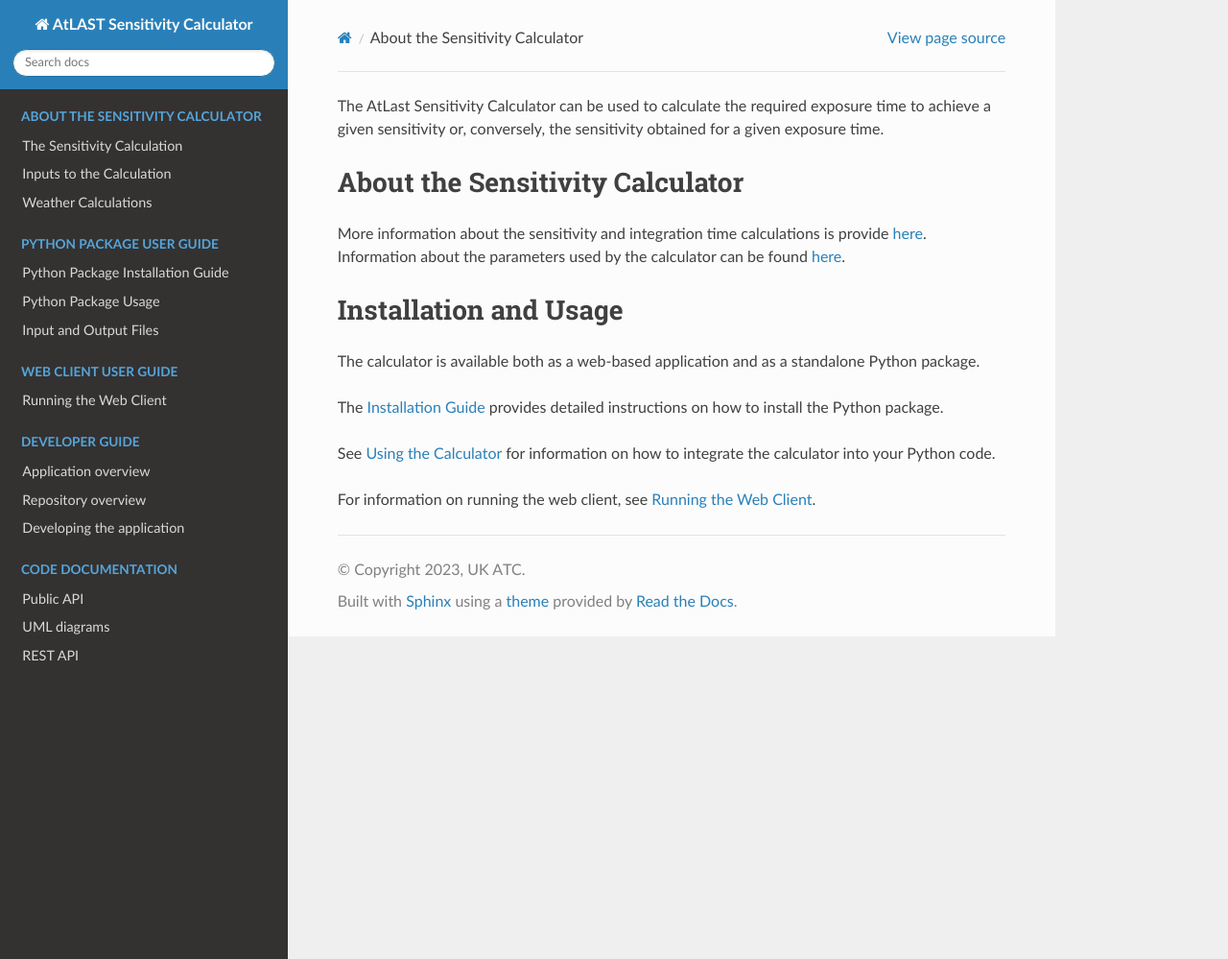
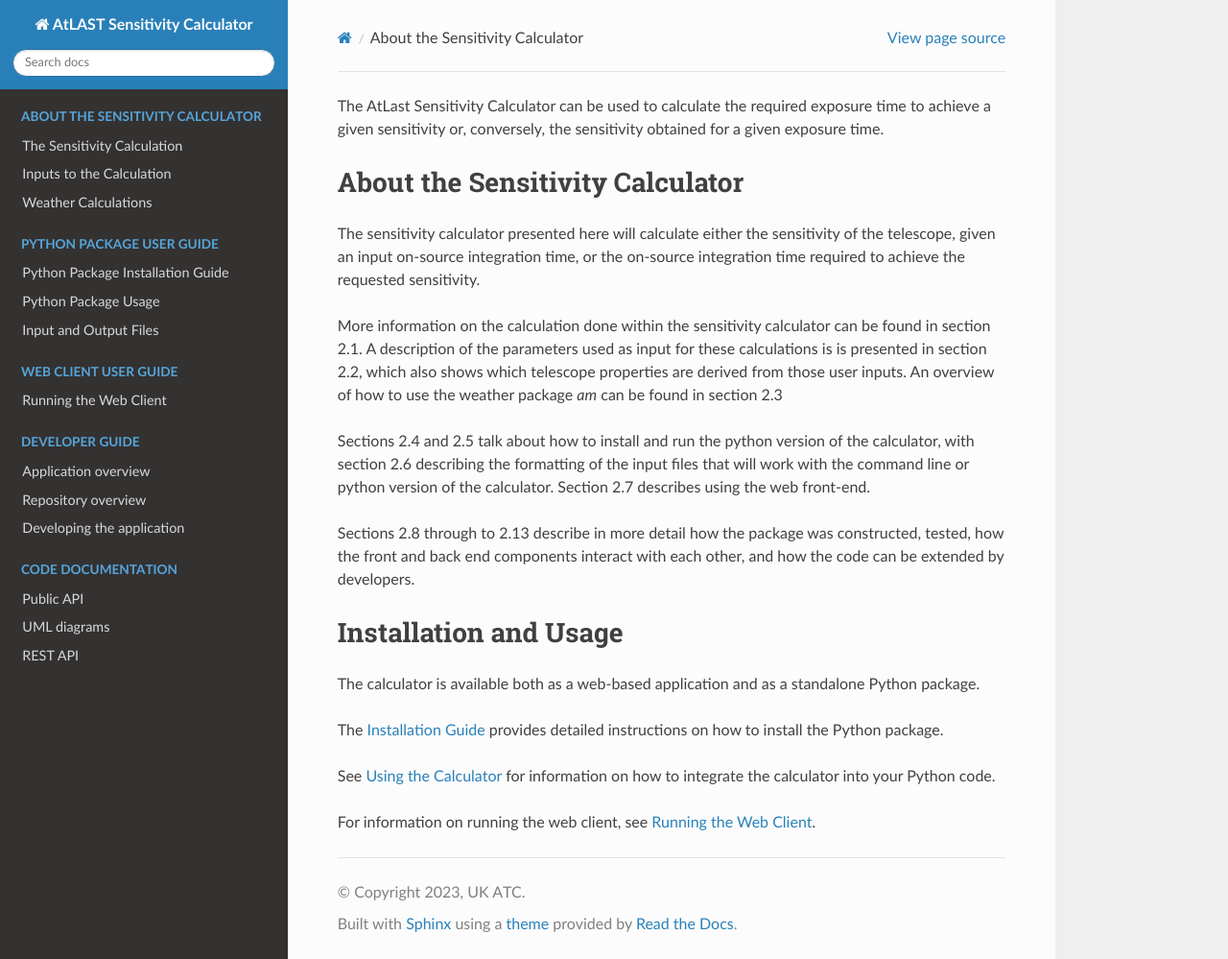
Before and after one commit to ukatc/AtLAST_sensitivity_calculator, a Sphinx documentation site: the page built from docs/source/home.rst, in a window 1280 px wide and 999 px high. Shown: the whole window at 96% size. Built offline with Sphinx 7.4.7 and the Read the Docs theme 3.1.0, drawn with Linux system fonts in a browser that asks for light colours.

Commit message:
Update home.rst
updated info in first chapter to explain what types of information can be found in which sub-sections of the user guide

```diff
--- a/docs/source/home.rst
+++ b/docs/source/home.rst
@@ -4,10 +4,13 @@ obtained for a given exposure time.
 
 About the Sensitivity Calculator
 --------------------------------
-More information about the sensitivity and integration time calculations is
-provide :doc:`here <calculator_info/sensitivity>`. Information about the
-parameters used by the calculator can be found
-:doc:`here <calculator_info/calculation_inputs>`.
+The sensitivity calculator presented here will calculate either the sensitivity of the telescope, given an input on-source integration time, or the on-source integration time required to achieve the requested sensitivity.
+
+More information on the calculation done within the sensitivity calculator can be found in section 2.1. A description of the parameters used as input for these calculations is is presented in section 2.2, which also shows which telescope properties are derived from those user inputs. An overview of how to use the weather package *am* can be found in section 2.3
+
+Sections 2.4 and 2.5 talk about how to install and run the python version of the calculator, with section 2.6 describing the formatting of the input files that will work with the command line or python version of the calculator. Section 2.7 describes using the web front-end.
+
+Sections 2.8 through to 2.13 describe in more detail how the package was constructed, tested, how the front and back end components interact with each other, and how the code can be extended by developers.
 
 Installation and Usage
 ----------------------
```
